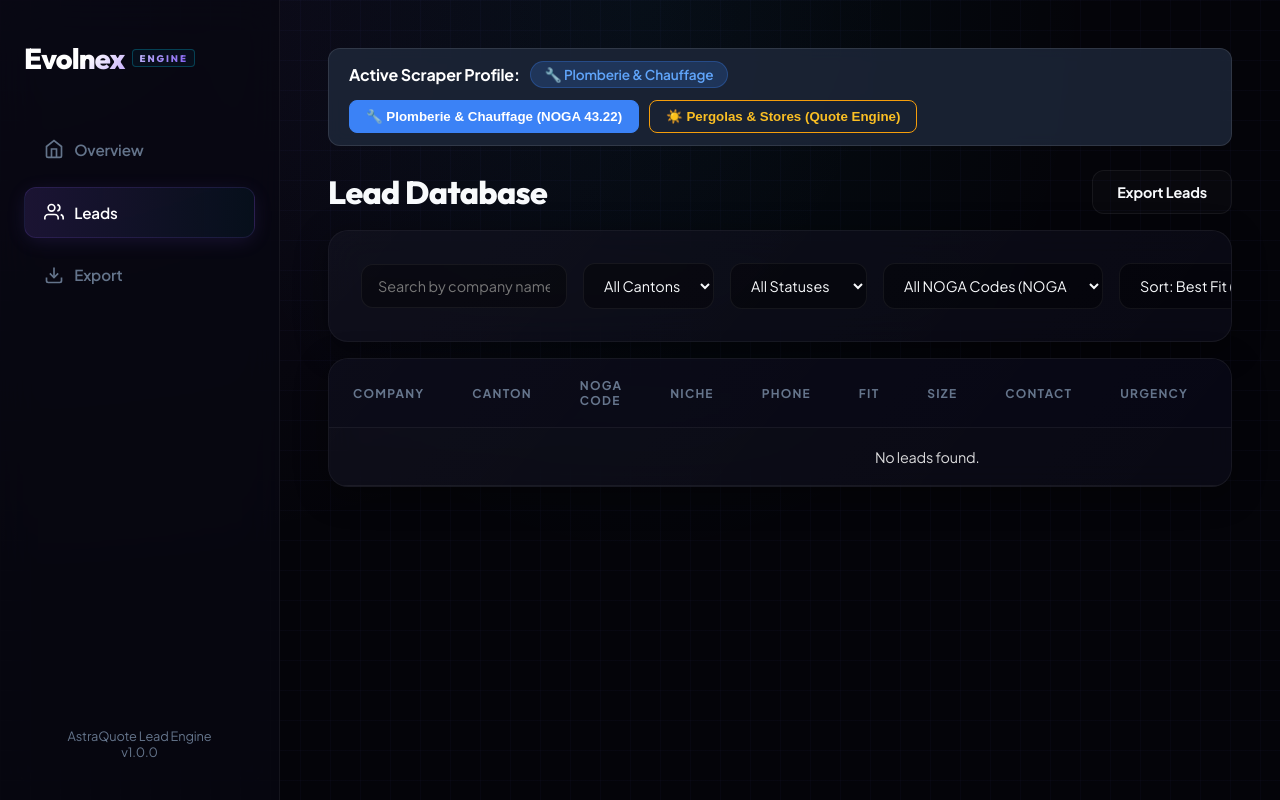
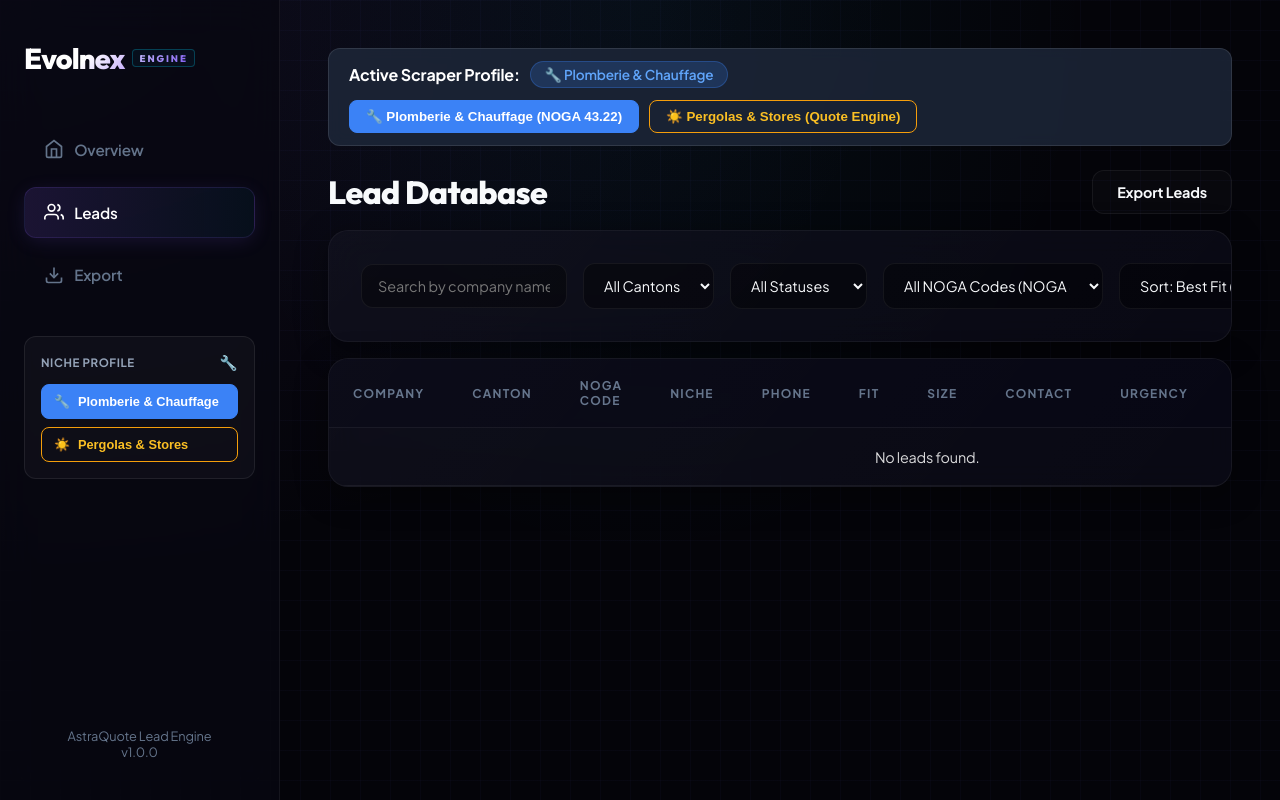
Before and after one commit to akashjadon04/AstraQuoteLeadEngine, a Flask app: page /leads in a window 1280 px wide. Run offline with Flask 3, Linux system fonts and the light colour scheme; data that the repository does not hold is empty; some libraries are stand-ins or nearby versions.

Commit message:
Allow all company sizes in config.py and add Niche Profile Switcher to sidebar navigation

```diff
--- a/config.py
+++ b/config.py
@@ -58,9 +58,10 @@ SECONDARY_NICHES = get_current_secondary_niches()
 #   "small"        ~4-9 (est., covers target 7-8 employee plumbing firms)
 #   "established"  ~10+ (est.)
 #   "unknown"      no signals either way
-MIN_COMPANY_SIZE_BAND = "micro"
-UNKNOWN_PASSES = False
+MIN_COMPANY_SIZE_BAND = "sole_trader"
+UNKNOWN_PASSES = True
 _SIZE_BAND_RANK = {"sole_trader": 0, "micro": 1, "unknown": 2, "small": 3, "established": 4}
+
 MIN_EMPLOYEES = 10  # legacy/no longer used as a hard filter — kept so old imports don't break
 
 TARGET_LEAD_COUNT = 100
--- a/dashboard/templates/base.html
+++ b/dashboard/templates/base.html
@@ -33,11 +33,26 @@
             </a>
         </nav>
 
+        <!-- Dual Scraper Profile Switcher in Sidebar -->
+        <div style="margin-top: 1.5rem; padding: 1rem; background: rgba(255,255,255,0.03); border: 1px solid rgba(255,255,255,0.08); border-radius: 12px;">
+            <div style="font-size: 0.72rem; font-weight: 700; color: #94a3b8; text-transform: uppercase; letter-spacing: 0.05em; margin-bottom: 0.75rem; display: flex; align-items: center; justify-content: space-between;">
+                <span>Niche Profile</span>
+                <span id="sidebarProfileIcon" style="font-size: 0.9rem;">🔧</span>
+            </div>
+            <button id="btnSidebarPlumbing" onclick="switchNicheProfile('plumbing_hvac')" style="width: 100%; text-align: left; padding: 9px 12px; margin-bottom: 8px; border-radius: 8px; border: 1px solid #3b82f6; background: #3b82f6; color: #fff; font-weight: 600; font-size: 0.8rem; cursor: pointer; display: flex; align-items: center; gap: 8px; transition: all 0.2s;">
+                <span>🔧</span> Plomberie & Chauffage
+            </button>
+            <button id="btnSidebarPergolas" onclick="switchNicheProfile('pergolas_awnings')" style="width: 100%; text-align: left; padding: 9px 12px; border-radius: 8px; border: 1px solid #f59e0b; background: transparent; color: #fbbf24; font-weight: 600; font-size: 0.8rem; cursor: pointer; display: flex; align-items: center; gap: 8px; transition: all 0.2s;">
+                <span>☀️</span> Pergolas & Stores
+            </button>
+        </div>
+
         <div style="margin-top: auto; padding-top: 2rem; text-align: center; font-size: 0.8rem; color: var(--text-muted);">
             AstraQuote Lead Engine<br>
             v1.0.0
         </div>
     </div>
+
 
     <div class="main-content">
         <!-- Dual Scraper Niche Profile Switcher Bar -->
@@ -77,16 +92,27 @@
             if (badge) {
                 badge.innerText = `${profile.icon} ${profile.display_name}`;
             }
+            const sideIcon = document.getElementById('sidebarProfileIcon');
+            if (sideIcon) sideIcon.innerText = profile.icon;
+
             const btnPlumb = document.getElementById('btnProfilePlumbing');
             const btnPerg = document.getElementById('btnProfilePergolas');
+            const sidePlumb = document.getElementById('btnSidebarPlumbing');
+            const sidePerg = document.getElementById('btnSidebarPergolas');
+
             if (profile.profile_id === 'pergolas_awnings') {
                 if (btnPerg) { btnPerg.style.background = '#f59e0b'; btnPerg.style.color = '#000'; }
                 if (btnPlumb) { btnPlumb.style.background = 'transparent'; btnPlumb.style.color = '#94a3b8'; btnPlumb.style.border = '1px solid #334155'; }
+                if (sidePerg) { sidePerg.style.background = '#f59e0b'; sidePerg.style.color = '#000'; }
+                if (sidePlumb) { sidePlumb.style.background = 'transparent'; sidePlumb.style.color = '#94a3b8'; sidePlumb.style.border = '1px solid #334155'; }
             } else {
                 if (btnPlumb) { btnPlumb.style.background = '#3b82f6'; btnPlumb.style.color = '#fff'; btnPlumb.style.border = '1px solid #3b82f6'; }
                 if (btnPerg) { btnPerg.style.background = 'transparent'; btnPerg.style.color = '#fbbf24'; btnPerg.style.border = '1px solid #f59e0b'; }
+                if (sidePlumb) { sidePlumb.style.background = '#3b82f6'; sidePlumb.style.color = '#fff'; sidePlumb.style.border = '1px solid #3b82f6'; }
+                if (sidePerg) { sidePerg.style.background = 'transparent'; sidePerg.style.color = '#fbbf24'; sidePerg.style.border = '1px solid #f59e0b'; }
             }
         }
+
 
         async function switchNicheProfile(profileId) {
             try {
```
